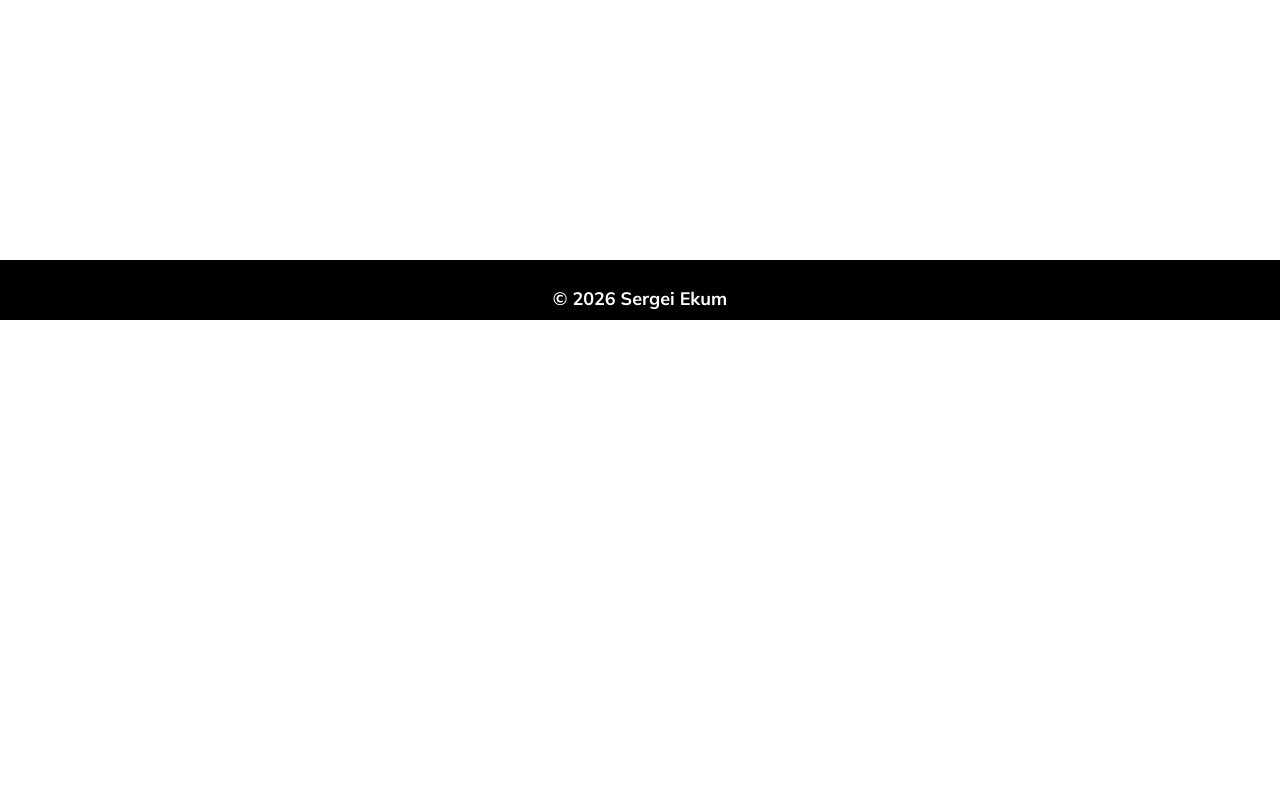
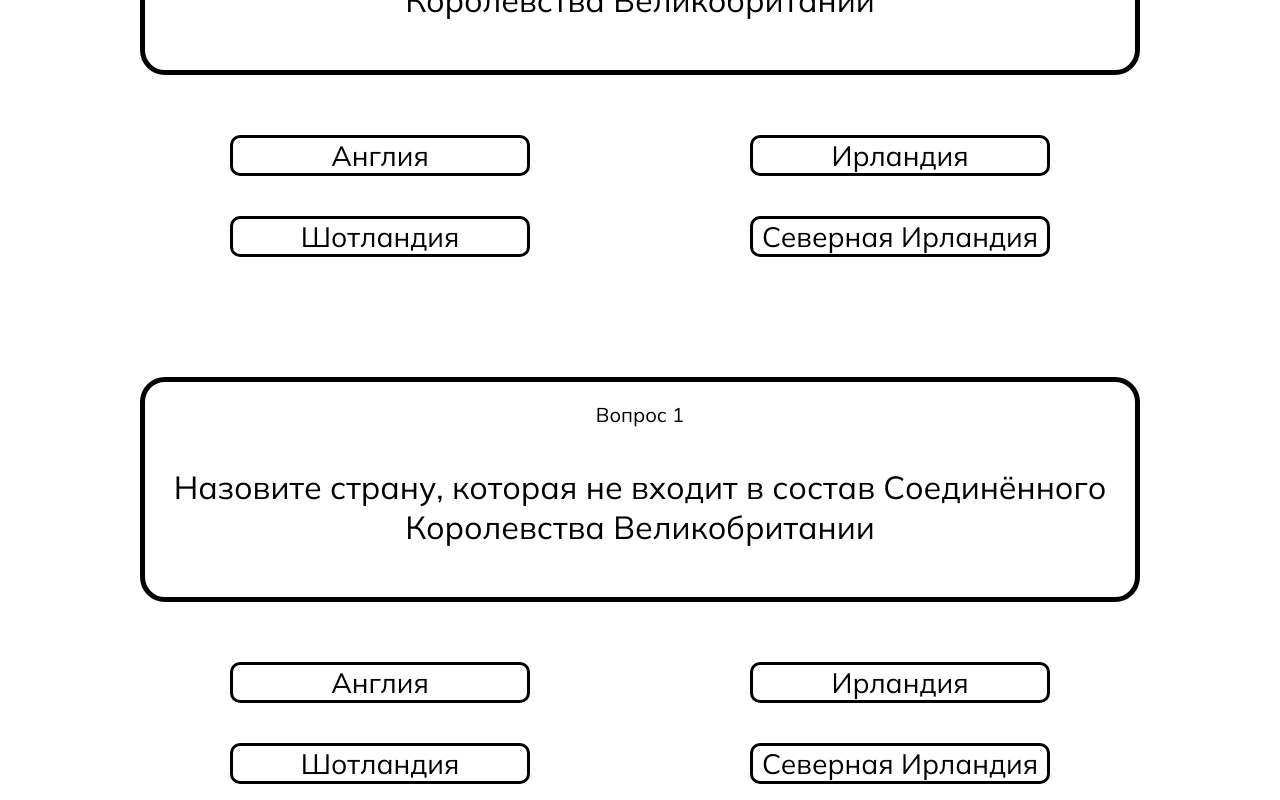
Before and after one commit to yasnoponyal/MillionaireGame, a React (Vite) app: page /question in a window 1280 px wide. Shown: the part 480-1280 px from the top of the page. Before the commit the page ends 800 px from the top, so only its background shows below. Built offline with nearby package versions, Linux system fonts and the light colour scheme.

Commit message:
Second of the first

```diff
--- a/src/App.jsx
+++ b/src/App.jsx
@@ -4,6 +4,7 @@ import { BrowserRouter as Router, Routes, Route } from 'react-router-dom';
 
 import Home from './pages/Home';
 import Settings from './pages/Settings';
+import Question from './pages/Question';
 
 import Header from './components/Header/Header';
 import Footer from './components/Footer/Footer';
@@ -11,6 +12,7 @@ import useLocalStorage from './utils/UseLocalStorage';
 
 
 import './styles/main.css';
+
 
 
 
@@ -22,17 +24,20 @@ function App() {
     document.body.classList.add(theme);
   }, [theme]);
   return (
-    <>
+    <div className='App'>
       <Router>
         <Header />
+        <div className="main-content">
           <Routes>
             <Route path='/' element={<Home />} />
             <Route path='/settings' element={<Settings />} />
+            <Route path='/question' element={<Question />} />
           </Routes>
+        </div>
         <Footer />
       </Router>
 
-    </>
+    </div>
   )
 }
 
--- a/src/components/Footer/style.css
+++ b/src/components/Footer/style.css
@@ -2,9 +2,9 @@
 	background-color: #000000;
 	padding-inline: 100px;
 	padding-block: 30px;
-	position: fixed;
-	bottom: 0;
-	min-width: 100%;
+	display: flex;
+	justify-content: center;
+	margin-top: 120px;
 }
 
 .dark .footer__content {
@@ -12,10 +12,6 @@
 }
 
 .copyright {
-	position: fixed;
-	bottom: 10px;
-	left: 50%;
-	transform: translateX(-50%);
 	font-weight: 700;
 	font-size: 18px;
 	color: #FFFFFF;
--- a/src/pages/Home.jsx
+++ b/src/pages/Home.jsx
@@ -1,10 +1,12 @@
+import { NavLink } from 'react-router-dom';
+
 function Home() {
 	return (
 		<>
 			<section className='home'>
 				<div className="container">
 					<div className="home__content">
-					<button className="home__button">Начать игру</button>
+					<NavLink to='/question'><button className="home__button">Начать игру</button></NavLink>
 					<button className="home__button">Загрузить игру</button>
 					</div>
 				</div>
--- /dev/null
+++ b/src/pages/Question.jsx
@@ -0,0 +1,52 @@
+function Question() {
+	return (
+		<section className="question">
+			<div className="container">
+				<div className="question__content">
+					<div className="question__info">
+						<p className="question__number">Вопрос 1</p>
+						<h1 className="question__title">Назовите страну, которая не входит в состав Соединённого Королевства Великобритании</h1>
+					</div>
+					<div className="question__answers">
+						<div className="question__answer">
+							<button>Англия</button>
+						</div>
+						<div className="question__answer">
+							<button>Ирландия</button>
+						</div>
+						<div className="question__answer">
+							<button>Шотландия</button>
+						</div>
+						<div className="question__answer">
+							<button>Северная Ирландия</button>
+						</div>
+					</div>
+				</div>
+			</div>
+			<div className="container">
+				<div className="question__content">
+					<div className="question__info">
+						<p className="question__number">Вопрос 1</p>
+						<h1 className="question__title">Назовите страну, которая не входит в состав Соединённого Королевства Великобритании</h1>
+					</div>
+					<div className="question__answers">
+						<div className="question__answer">
+							<button>Англия</button>
+						</div>
+						<div className="question__answer">
+							<button>Ирландия</button>
+						</div>
+						<div className="question__answer">
+							<button>Шотландия</button>
+						</div>
+						<div className="question__answer">
+							<button>Северная Ирландия</button>
+						</div>
+					</div>
+				</div>
+			</div>
+		</section>
+	)
+}
+
+export default Question
--- a/src/styles/main.css
+++ b/src/styles/main.css
@@ -7,7 +7,19 @@ body {
 	font-family: 'Mulish', sans-serif;
 	background-color: #FFFFFF;
 	color: #000000;
+	height: 100%;
 }
+
+.App {
+	display: flex;
+	flex-direction: column;
+	min-height: 100vh;
+}
+
+.main-content {
+	flex: 1;
+}
+
 
 .container {
 	max-width: 1900px;
@@ -48,10 +60,12 @@ body {
 	margin: 0 auto;
 	padding-block: 3px;
 	border-radius: 10px;
+	color: #000000;
 }
 
 .dark .home__button {
 	border: 2px solid #FFFFFF;
+	color: #FFFFFF;
 }
 
 
@@ -117,3 +131,62 @@ body {
 	display: flex;
 	align-items: center;
 }
+
+/* Question Page */
+
+.question {
+	margin-top: 60px;
+}
+
+.question__content {
+	text-align: center;
+	max-width: 1000px;
+	display: block;
+	margin: 0 auto;
+	margin-top: 120px;
+}
+
+.question__info {
+	border: 5px solid #000000;
+	max-width: 1000px;
+	display: block;
+	margin: 0 auto;
+	border-radius: 25px;
+}
+
+.dark .question__info {
+	border: 5px solid #FFFFFF;
+}
+
+.question__number {
+	font-size: 20px;
+	margin-bottom: 40px;
+	margin-top: 20px;
+}
+
+.question__title {
+	font-size: 32px;
+	margin-bottom: 50px;
+}
+
+.question__answers {
+	display: grid;
+	grid-template-columns: repeat(2, 1fr);
+	margin-top: 60px;
+	justify-items: center;
+	align-items: center;
+	gap: 40px;
+}
+
+.question__answer {
+	border: 3px solid #000000;
+	font-size: 28px;
+	width: 300px;
+	align-items: center;
+	justify-items: center;
+	border-radius: 10px;
+}
+
+.dark .question__answer {
+	border: 3px solid #FFFFFF;
+}
```
Lines whose indentation alone changed are shown as unchanged.
